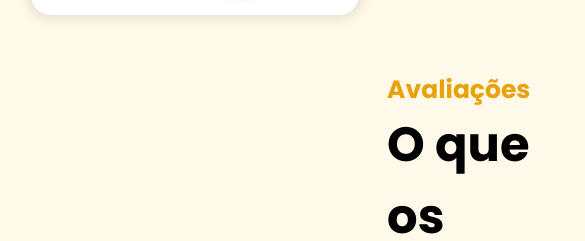
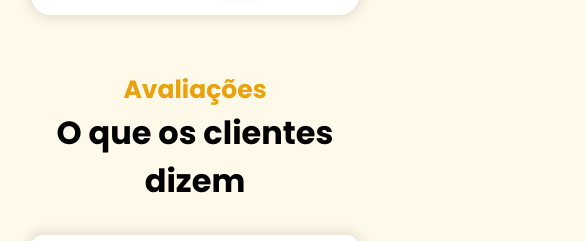
Before and after one commit to washingtoncharles/landingfood, a plain HTML site: page index.html in a window 390 px wide. Shown: the part 3003-3244 px from the top of the page, 585 px wide, since content can reach past the window. Drawn offline with nearby package versions, Linux system fonts and the light colour scheme; grey boxes are pictures that could not be loaded.

Commit message:
feat: add mobile testimonials

```diff
--- a/src/styles/mobile.css
+++ b/src/styles/mobile.css
@@ -58,6 +58,29 @@
   .dish-item {
     width: calc(50% - 12px);
   }
+
+
+  /* TESTIMONIALS */
+  #testimonials {
+    flex-direction: column;
+  }
+
+  #testimonials-chef {
+    display: none;
+  }
+
+  #testimonials-content {
+    width: 80%;
+    display: flex;
+    flex-direction: column;
+    align-items: center
+  }
+
+  #testimonials-content .section-subtitle {
+    text-align: center;
+    font-size: 2.5rem;
+  }
+
 }
 
 
@@ -74,6 +97,24 @@
 
   .dish-item {
     width: 100%;
+  }
+
+
+  /* TESTIMONIALS */
+  #testimonials-content .section-subtitle {
+    text-align: center;
+    font-size: 2rem;
+  }
+
+  #feedbacks .feedback {
+    flex-direction: column;
+  }
+
+  #testimonials-content {
+    width: 100%;
+    display: flex;
+    flex-direction: column;
+    align-items: center
   }
 }
 
```
